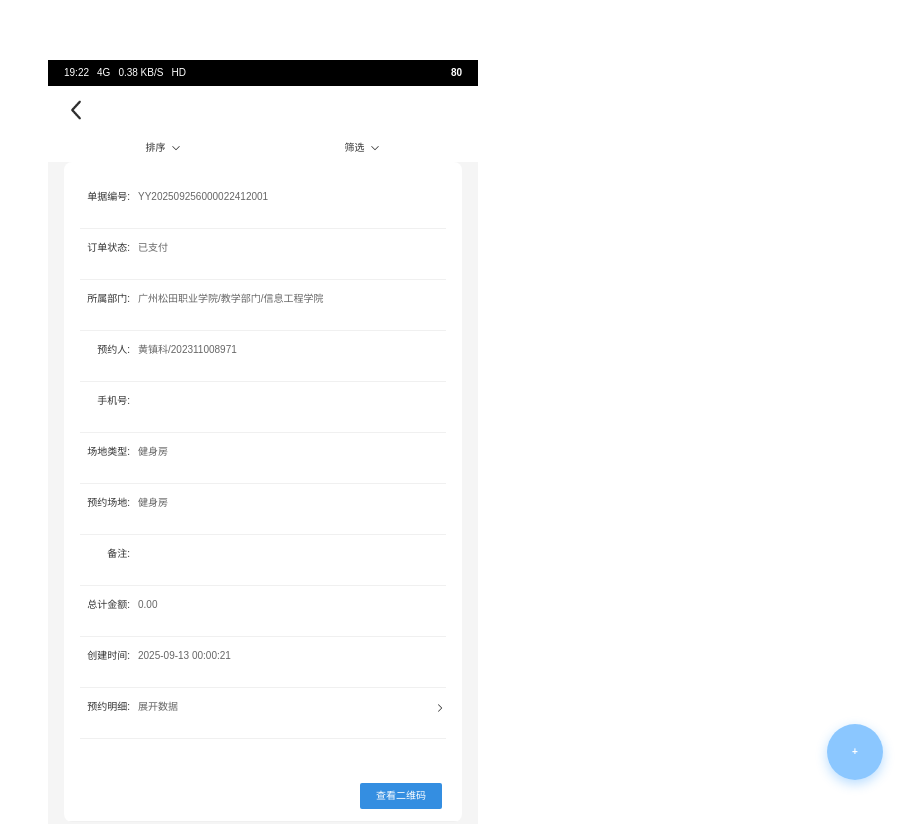
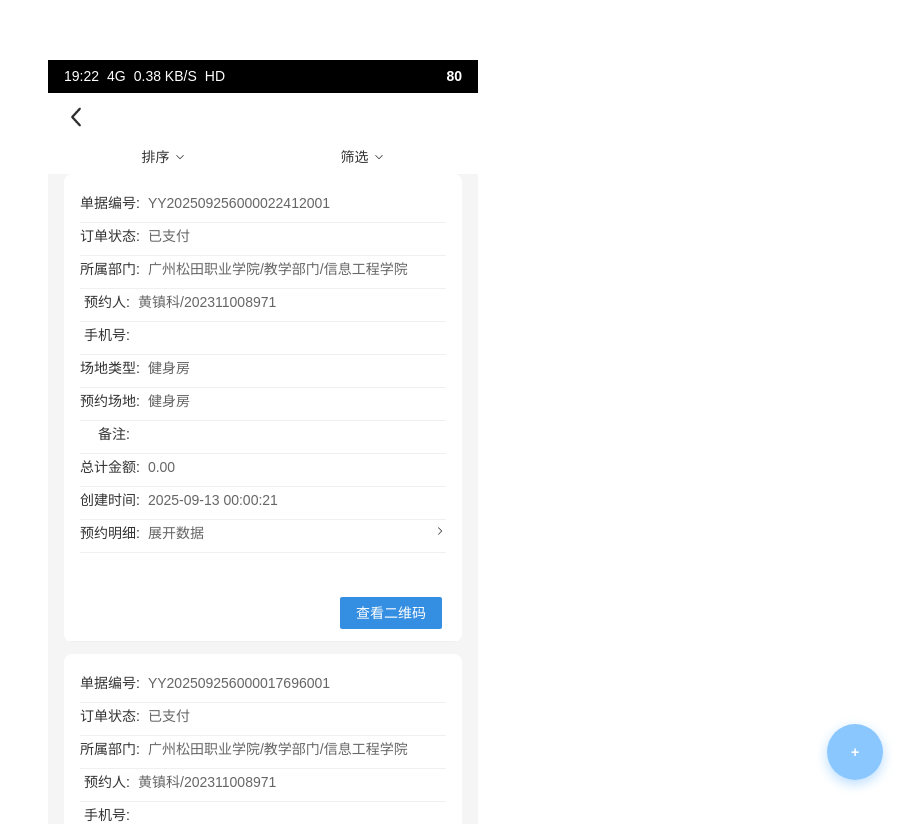
Before and after one commit to LMmkkj/educationgroup.cn.gzstjsf, a Vue app: page / in a window 1280 px wide. Shown: the top 824 px of the page, without its empty margins (377-1280 px from the left). Built offline with nearby package versions, Linux system fonts and the light colour scheme.

Commit message:
padding调整

```diff
--- a/src/components/renwu_list.vue
+++ b/src/components/renwu_list.vue
@@ -515,7 +515,7 @@ export default {
 
 .info-row {
   display: flex;
-  padding: 14px 0;
+  padding: 5px 0;
   font-size: 16px;
   line-height: 1.6;
   border-bottom: 1px solid #f0f0f0;
@@ -603,7 +603,7 @@ export default {
 .detail-row {
   display: flex;
   align-items: center;
-  padding: 14px 0;
+  padding: 5px 0;
   font-size: 14px;
   line-height: 1.4;
   border-bottom: 1px solid #f0f0f0;
@@ -851,7 +851,7 @@ export default {
 /* 移动端默认字体恢复与可读性（覆盖上方局部字号） */
 .app-container,
 .app-container * {
-  font-size: 10px;
-  line-height: 1.0;
+  font-size: 14px;
+  line-height: 1.2;
 }
 </style>
```
